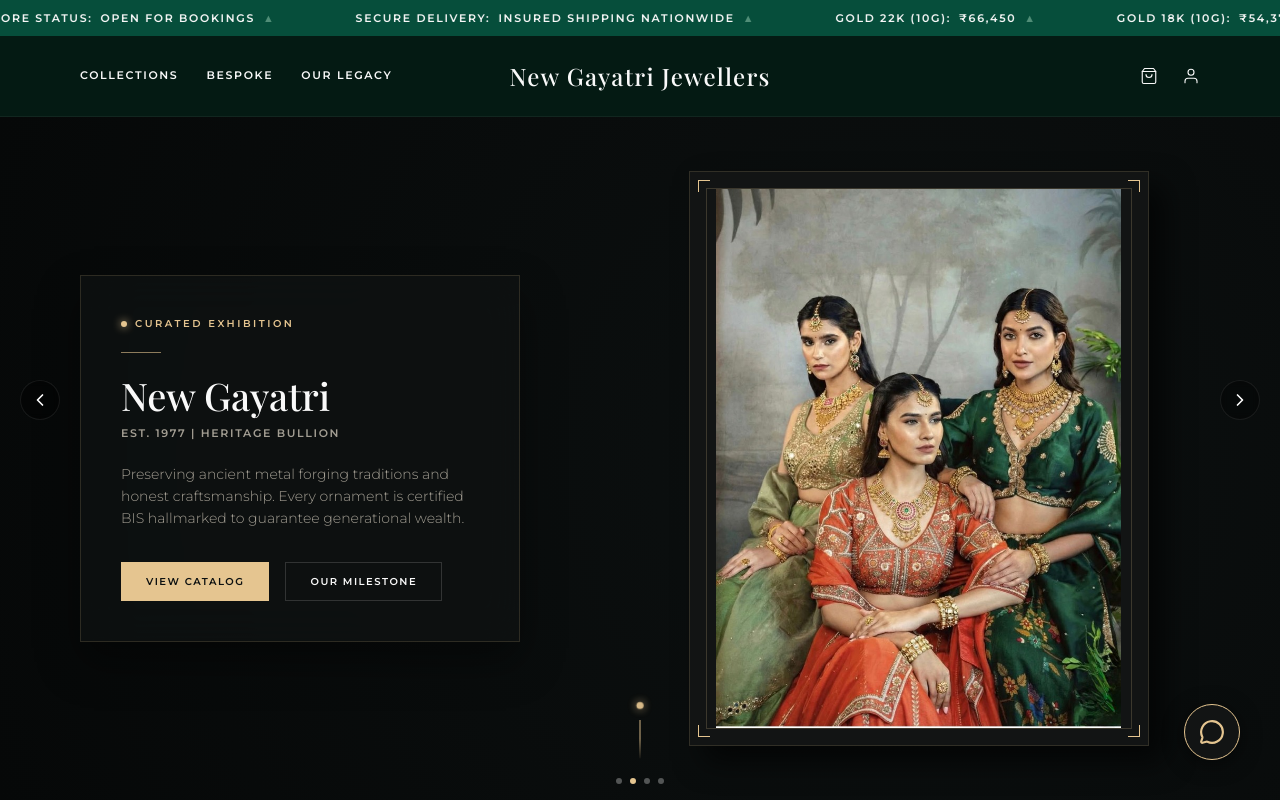
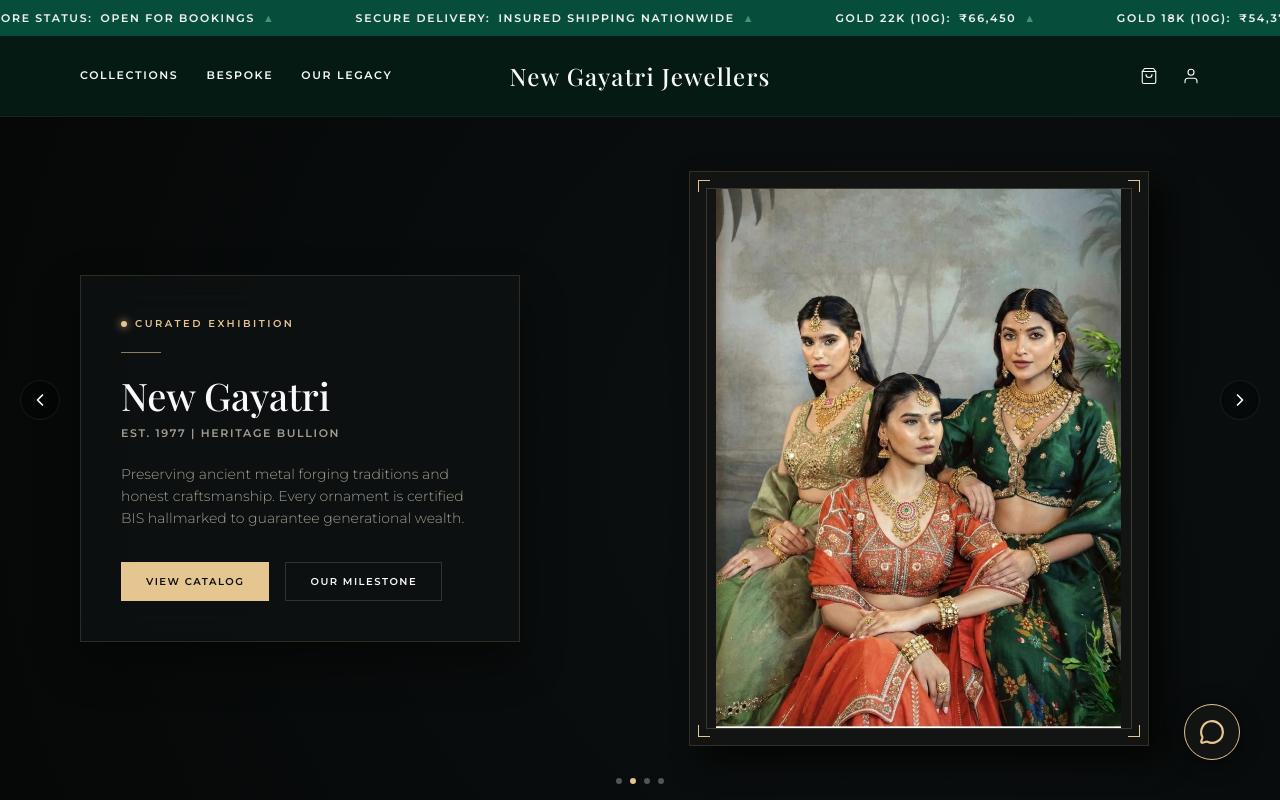
Before and after one commit to aifuture2047-hue/SHREE-ARADHNA-JEWELLERS, a React (Vite) app: page / in a window 1280 px wide. Shown: the top 800 px of the page. Built offline with nearby package versions, Linux system fonts and the light colour scheme; no server answers; the database is empty; a web font is replaced by a local one.

Commit message:
style: remove scroll arrow from homepage hero

```diff
--- a/src/components/Hero.tsx
+++ b/src/components/Hero.tsx
@@ -85,12 +85,6 @@ export const Hero: React.FC<HeroProps> = ({
         </div>
 
       </div>
-
-      {/* Elegant minimalist scroll indicator */}
-      <div className="hero-gallery-scroll" onClick={() => handleScroll('collections')}>
-        <span className="scroll-arrow-dot"></span>
-        <span className="scroll-arrow-line"></span>
-      </div>
     </section>
   );
 };
```
